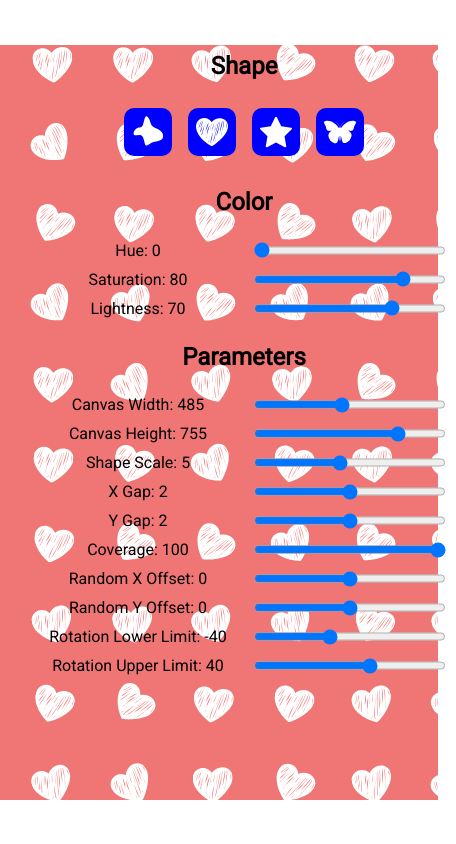
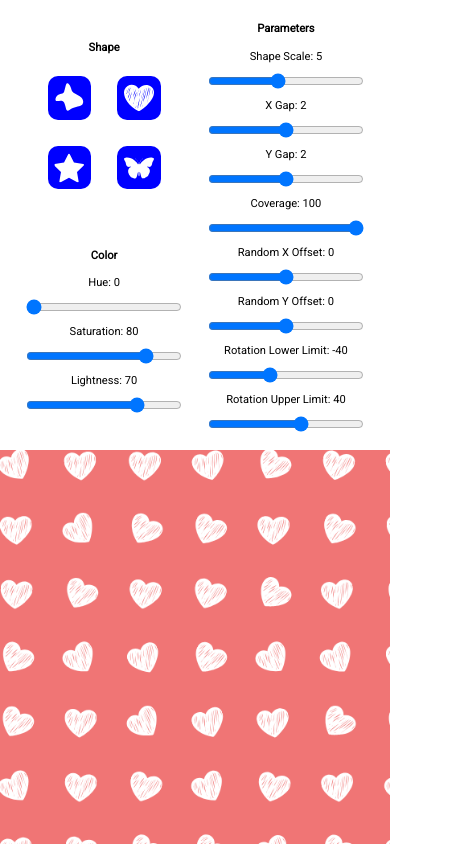
Before and after one commit to morgan-sam/Pattern-Generator, a React (Create React App) app: page / in a window 390 px wide. Shown: the whole page, 456 px wide, since content can reach past the window. Built offline with nearby package versions, Linux system fonts and the light colour scheme.

Commit message:
Converted to mobile first (no desktop)

```diff
--- a/src/css/app.css
+++ /dev/null
@@ -1,35 +0,0 @@
-@import url("https://fonts.googleapis.com/css2?family=Roboto&display=swap");
-
-* {
-  font-family: "Roboto", sans-serif;
-}
-
-.app {
-  position: absolute;
-  top: 0;
-  left: 0;
-  width: 100vw;
-  height: 100vh;
-  display: flex;
-  align-items: center;
-  justify-content: center;
-}
-
-.top-left-options {
-  top: 0;
-  left: 0;
-  position: absolute;
-  margin: 2rem;
-  text-align: center;
-}
-
-.slider-container {
-  display: grid;
-  grid-template-columns: repeat(2, 1fr);
-}
-
-.slider-container > * {
-  text-align: center;
-  margin: 5px 10px;
-  width: 12rem;
-}
--- /dev/null
+++ b/src/css/desktop/app.css
@@ -0,0 +1,33 @@
+@media only screen and (min-width: 600px) {
+  .app {
+    position: absolute;
+    top: 0;
+    left: 0;
+    width: 100vw;
+    height: 100vh;
+    display: flex;
+    align-items: center;
+    justify-content: center;
+  }
+
+  .options {
+    top: 0;
+    left: 0;
+    position: absolute;
+    margin: 2rem;
+    text-align: center;
+    display: flex;
+    flex-direction: column;
+  }
+
+  .slider-container {
+    display: grid;
+    grid-template-columns: repeat(2, 1fr);
+  }
+
+  .slider-container > * {
+    text-align: center;
+    margin: 5px 10px;
+    width: 12rem;
+  }
+}
--- /dev/null
+++ b/src/css/mobile/app.css
@@ -0,0 +1,57 @@
+@import url("https://fonts.googleapis.com/css2?family=Roboto&display=swap");
+
+* {
+  font-family: "Roboto", sans-serif;
+  text-align: center;
+  font-size: calc(0.7rem + 0.5vw);
+}
+
+.app {
+  position: absolute;
+  top: 0;
+  left: 0;
+  display: flex;
+  flex-direction: column;
+  height: 100vh;
+  width: 100vw;
+  overflow: hidden;
+}
+
+.slider-container > * {
+  text-align: center;
+  margin: 5px 10px;
+  width: 40vw;
+}
+
+.canvas-slider {
+  display: none;
+}
+
+.slider-container {
+  display: flex;
+  flex-direction: column;
+  align-items: center;
+}
+
+.options {
+  font-size: 0.7rem;
+  display: grid;
+  margin: 1rem;
+}
+
+.options > * {
+  display: flex;
+  flex-direction: column;
+  align-items: center;
+  justify-content: center;
+}
+
+.options > *:nth-child(1) {
+  grid-area: 1 / 1 / 2 / 2;
+}
+.options > *:nth-child(2) {
+  grid-area: 2 / 1 / 3 / 2;
+}
+.options > *:nth-child(3) {
+  grid-area: 1 / 2 / 3 / 3;
+}
--- /dev/null
+++ b/src/css/mobile/imageSelect.css
@@ -0,0 +1,17 @@
+.svg-button-container {
+  display: grid;
+  grid-template-rows: repeat(2, auto);
+  grid-template-columns: repeat(2, auto);
+  justify-content: center;
+  align-items: center;
+}
+
+.svg-button {
+  width: calc(2rem + 1vw);
+  height: calc(2rem + 1vw);
+  background-color: blue;
+  padding: 0.5rem;
+  border-radius: 10px;
+  margin: 1rem;
+  cursor: pointer;
+}
--- a/src/jsx/App.jsx
+++ b/src/jsx/App.jsx
@@ -1,6 +1,7 @@
 import React, { useState, useEffect } from "react";
 
-import "css/app.css";
+import "css/mobile/app.css";
+import "css/desktop/app.css";
 
 import Heart from "svg/heart.svg";
 
@@ -48,16 +49,23 @@ const App = () => {
 
   return (
     <div className="app">
-      <div className="top-left-options">
+      <div className="options">
+        <div>
           <h2>Shape</h2>
           <ImageSelect {...{ loadImageToState }} />
+        </div>
+        <div>
           <h2>Color</h2>
           <ColorSliders {...{ color, setColor }} />
+        </div>
+        <div>
           <h2>Parameters</h2>
           <ParameterSliders {...{ params, setParams }} />
         </div>
+      </div>
       <canvas
         id="myCanvas"
+        className="canvas"
         width={params.canvas_width}
         height={params.canvas_height}
       />
--- a/src/jsx/ImageSelect.jsx
+++ b/src/jsx/ImageSelect.jsx
@@ -1,6 +1,7 @@
 import React from "react";
 
-import "css/imageSelect.css";
+import "css/mobile/imageSelect.css";
+// import "css/desktop/imageSelect.css";
 
 import Blob from "svg/blob.svg";
 import Heart from "svg/heart.svg";
--- a/src/jsx/ParameterSliders.jsx
+++ b/src/jsx/ParameterSliders.jsx
@@ -4,8 +4,9 @@ const ParameterSliders = (props) => {
   const { params, setParams } = props;
   return (
     <div className="slider-container">
-      <span>Canvas Width: {params.canvas_width}</span>
+      <span className="canvas-slider">Canvas Width: {params.canvas_width}</span>
       <input
+        className="canvas-slider"
         type="range"
         min="100"
         max="950"
@@ -14,13 +15,15 @@ const ParameterSliders = (props) => {
           setParams({ ...params, canvas_width: parseInt(e.target.value) })
         }
       />
-      <span>Canvas Height: {params.canvas_height}</span>
+      <span className="canvas-slider">
+        Canvas Height: {params.canvas_height}
+      </span>
       <input
+        className="canvas-slider"
         type="range"
         min="100"
         max="950"
         value={params.canvas_height}
-        className="slider"
         onChange={(e) =>
           setParams({ ...params, canvas_height: parseInt(e.target.value) })
         }
```
Also changed, not shown: src/css/desktop/imageSelect.css (renamed from src/css/imageSelect.css). Lines whose indentation alone changed are shown as unchanged.
